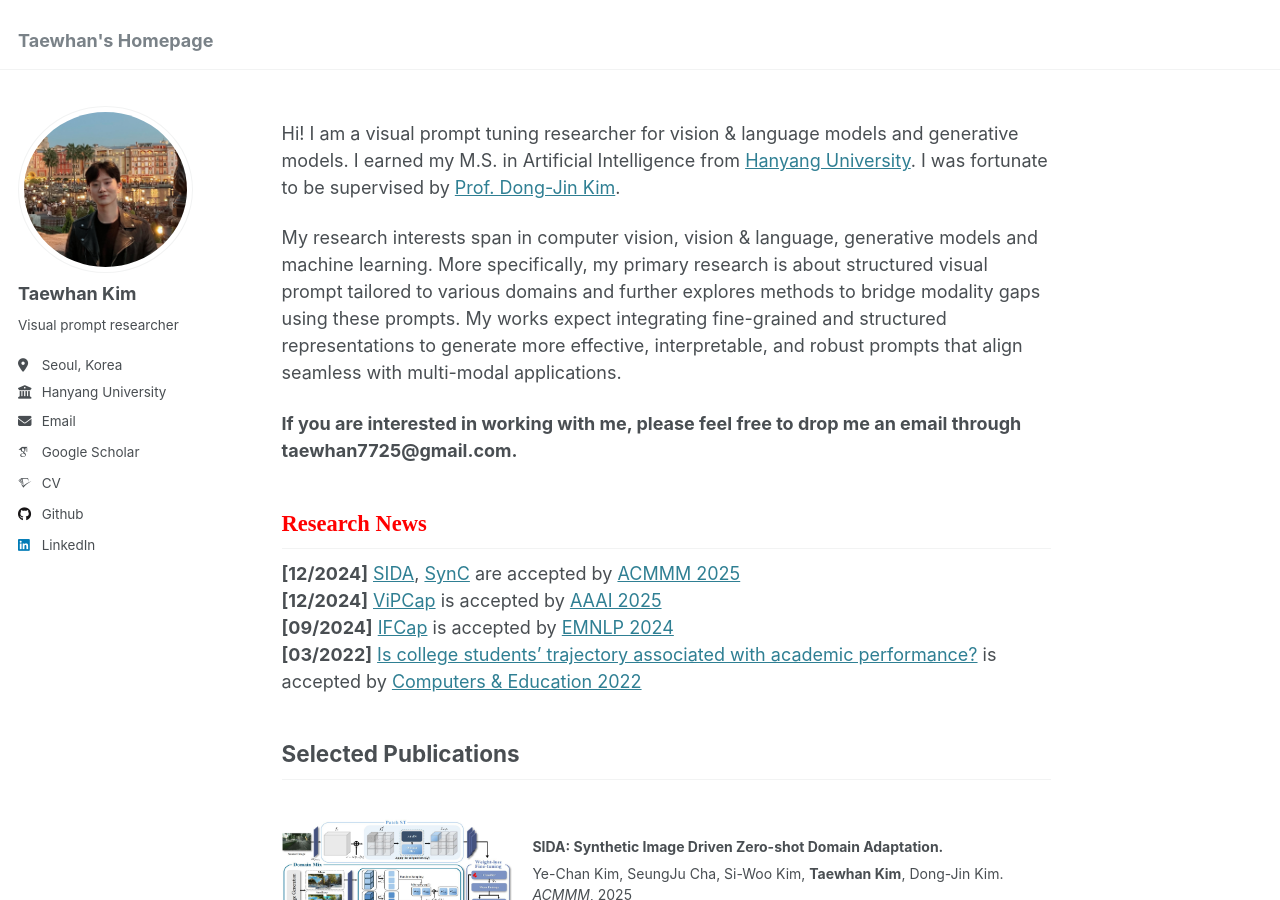
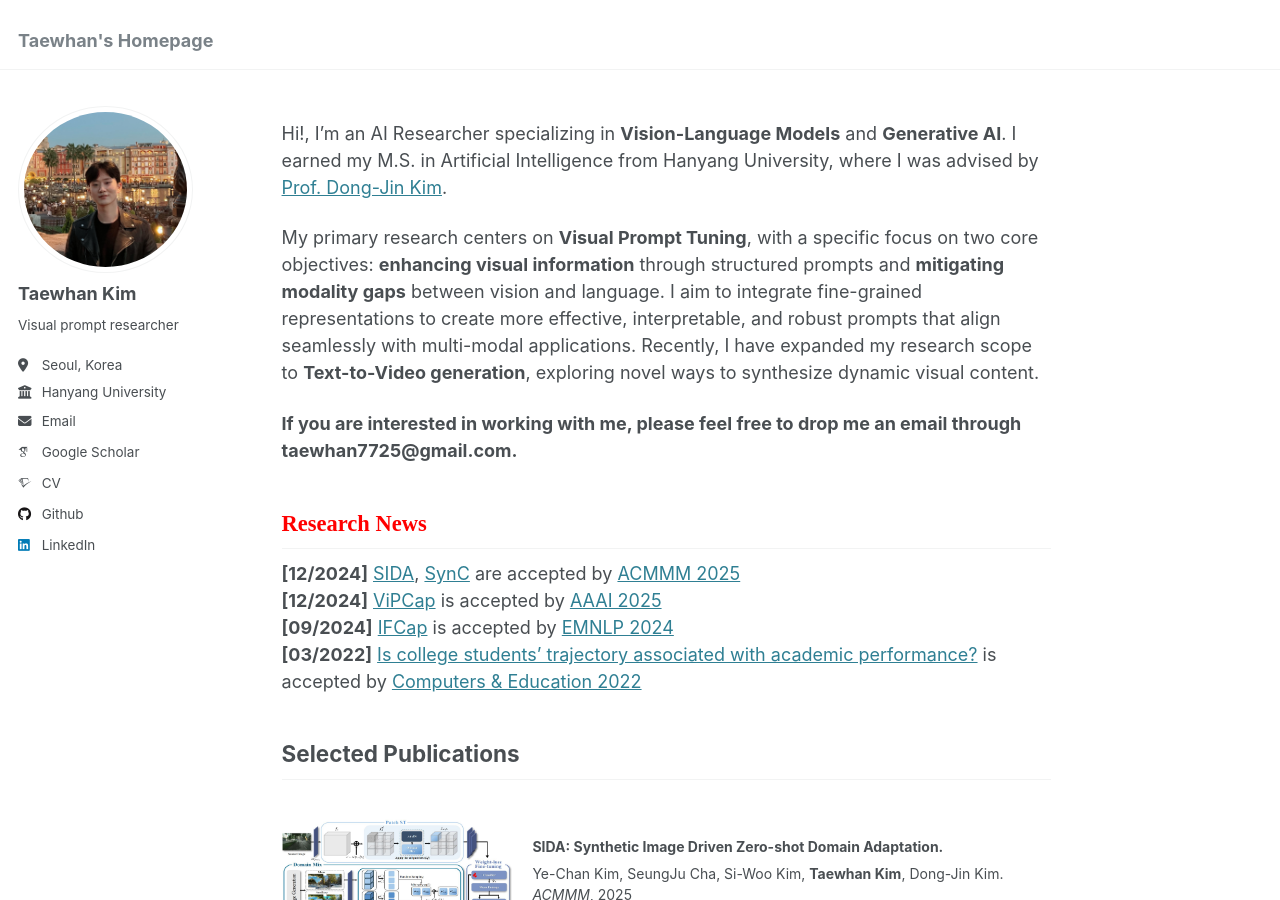
Before and after one commit to taewhankim/taewhankim.github.io, a Jekyll site: the page built from _pages/about.md, in a window 1280 px wide and 900 px high. Built offline with Jekyll 4.4.1, drawn with Linux system fonts in a browser that asks for light colours; some web fonts are replaced.

Commit message:
Update about.md

```diff
--- a/_pages/about.md
+++ b/_pages/about.md
@@ -8,9 +8,9 @@ redirect_from:
   - /about.html
 ---
 
-Hi! I am a visual prompt tuning researcher for vision & language models and generative models. I earned my M.S. in Artificial Intelligence from [Hanyang University](https://www.hanyang.ac.kr). I was fortunate to be supervised by [Prof. Dong-Jin Kim](https://sites.google.com/site/djkimcv).<br/>
+Hi!, I'm an AI Researcher specializing in **Vision-Language Models** and **Generative AI**. I earned my M.S. in Artificial Intelligence from Hanyang University, where I was advised by [Prof. Dong-Jin Kim](https://sites.google.com/site/djkimcv).<br/>
 
-My research interests span in computer vision, vision & language, generative models and machine learning. More specifically, my primary research is about structured visual prompt tailored to various domains and further explores methods to bridge modality gaps using these prompts. My works expect integrating fine-grained and structured representations to generate more effective, interpretable, and robust prompts that align seamless with multi-modal applications.
+My primary research centers on **Visual Prompt Tuning**, with a specific focus on two core objectives: **enhancing visual information** through structured prompts and **mitigating modality gaps** between vision and language. I aim to integrate fine-grained representations to create more effective, interpretable, and robust prompts that align seamlessly with multi-modal applications. Recently, I have expanded my research scope to **Text-to-Video generation**, exploring novel ways to synthesize dynamic visual content.
 
 **If you are interested in working with me, please feel free to drop me an email through taewhan7725@gmail.com.**
 
```
